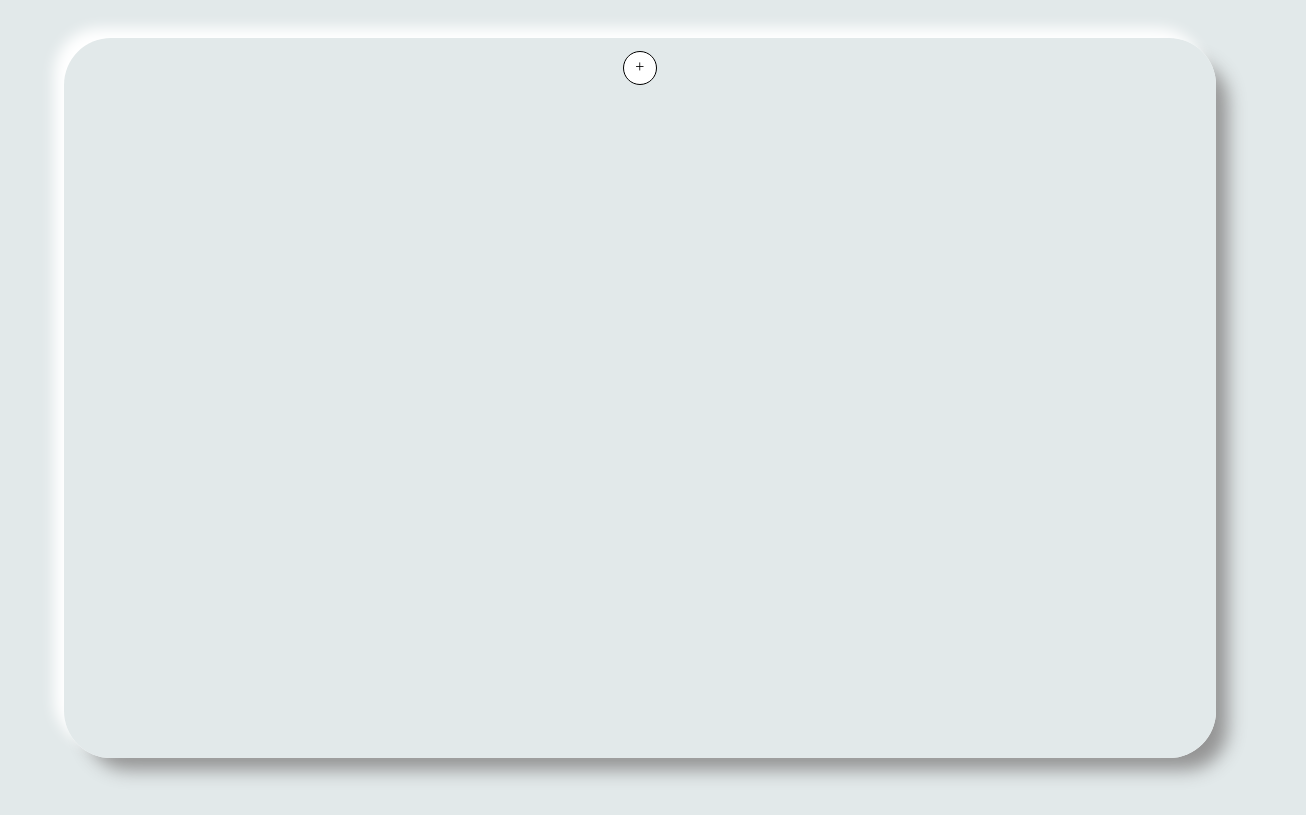
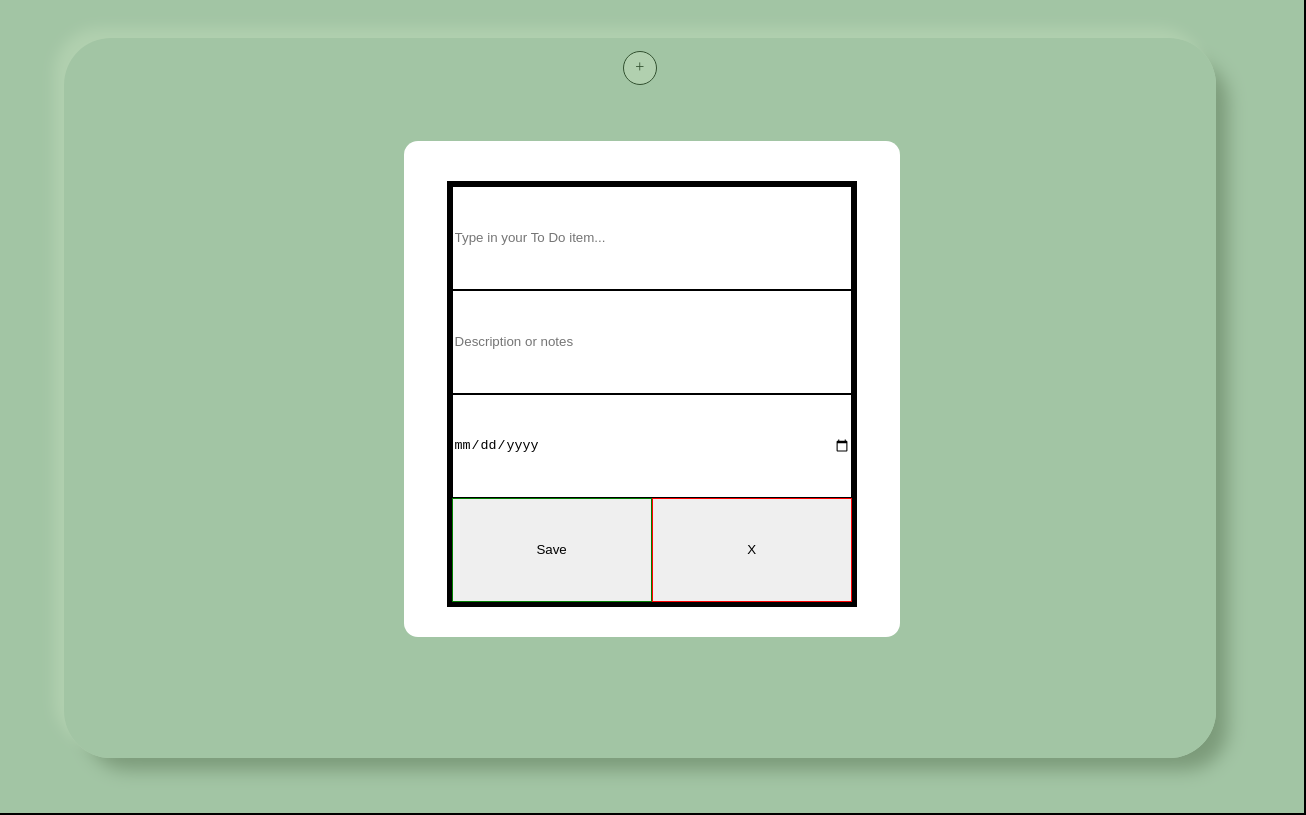
Before and after one commit to totalbabe13/todo-list-REACT, a React (Create React App) app: page / in a window 1280 px wide. Shown: the whole page, 1306 px wide, since content can reach past the window. Built offline with nearby package versions, Linux system fonts and the light colour scheme.

Commit message:
adding html structure to modal for form input fields

```diff
--- a/src/Components/AddButton/AddButton.js
+++ b/src/Components/AddButton/AddButton.js
@@ -1,5 +1,6 @@
 import React from 'react';
 import './AddButton.css';
+import FormModal from '../FormModal/FormModal';
 
 class AddButton extends React.Component {
   constructor(props){
@@ -10,6 +11,7 @@ class AddButton extends React.Component {
     return (
        <div className="AddButton">
          <p className="plus">+</p>
+         <FormModal />
        </div>
     );
   }
--- /dev/null
+++ b/src/Components/FormModal/FormModal.css
@@ -0,0 +1,59 @@
+.modal-conatiner {
+    position: relative;
+    border: 2px solid;
+    width: 102vw;
+    height: 102vh;
+    left: -49vw;
+    top: -10vh;
+    background-color: #65a26080;
+}
+
+.form-container {
+  position: relative;
+  margin-left: auto;
+  margin-right: auto;
+  margin-top: 18vh;
+  width: 31em;
+  height: 31em;
+  background-color: white;
+  border-radius: 14px;
+  /* border: 1px solid; */
+}
+
+.form-input {
+    position: relative;
+    margin-left: auto;
+    margin-right: auto;
+    top: 2.5em;
+    width: 25em;
+    height: 26em;
+    display: grid;
+    grid-template-columns: 1fr 1fr;
+    grid-template-rows: 1fr 1fr 1fr 1fr;
+    border: 5px solid;
+}
+.title-field {
+    border: 1px solid;
+    grid-column-start: 1;
+    grid-column-end: 3;
+}
+.description-field {
+    border: 1px solid;
+    grid-column-start: 1;
+    grid-column-end: 3;
+}
+.date-field {
+    border: 1px solid;
+    grid-column-start: 1;
+    grid-column-end: 3;
+}
+.save-button {
+  border: 1px solid green;
+  grid-column-start: 1;
+  grid-column-end: 2;
+}
+.cancel-button{
+  border: 1px solid red;
+  grid-column-start: 2;
+  grid-column-end: 3;
+}
--- /dev/null
+++ b/src/Components/FormModal/FormModal.js
@@ -0,0 +1,26 @@
+import React from 'react';
+import './FormModal.css';
+
+class FormModal extends React.Component {
+  constructor(props){
+    super(props);
+  }
+
+  render(){
+    return(
+      <div className="modal-conatiner">
+          <div className="form-container">
+             <form  className="form-input">
+                <input className="title-field" name="-x" placeholder="Type in your To Do item..." required="" />
+                <input className="description-field" name="-x" placeholder="Description or notes" required="" />
+                <input className="date-field" type="date" name="date-x" required="" />
+                <input className="save-button" type="submit" value="Save" />
+                <input className="cancel-button" type="submit" value="X" />
+             </form>
+          </div>
+      </div>
+    );
+  }
+};
+
+export default FormModal;
```
